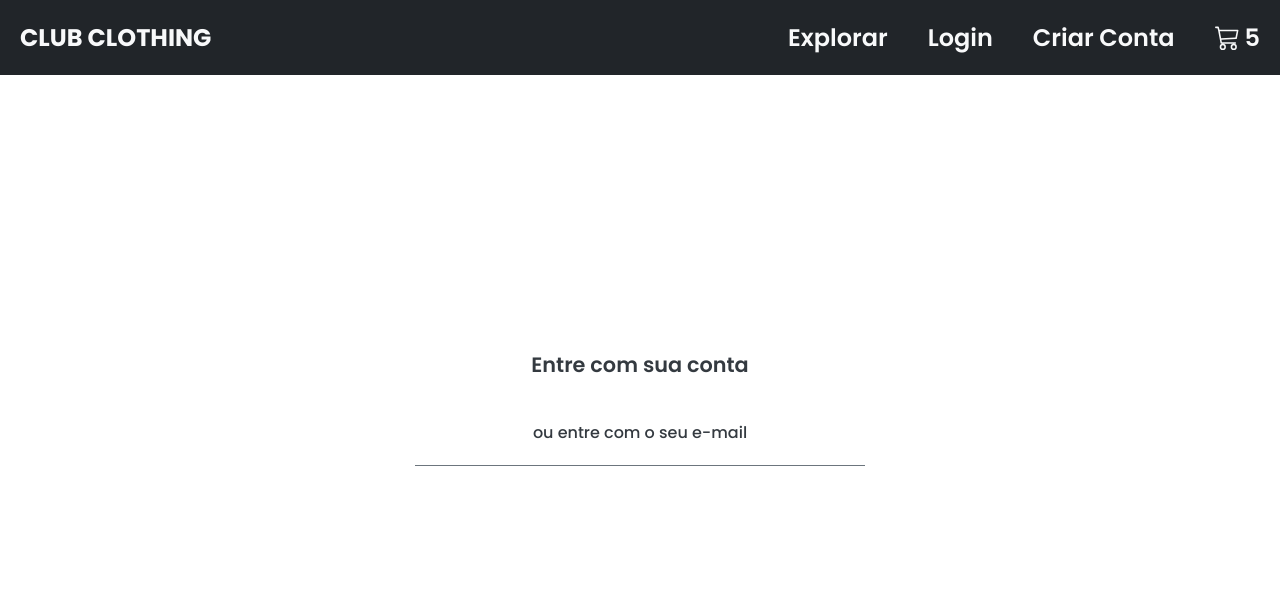
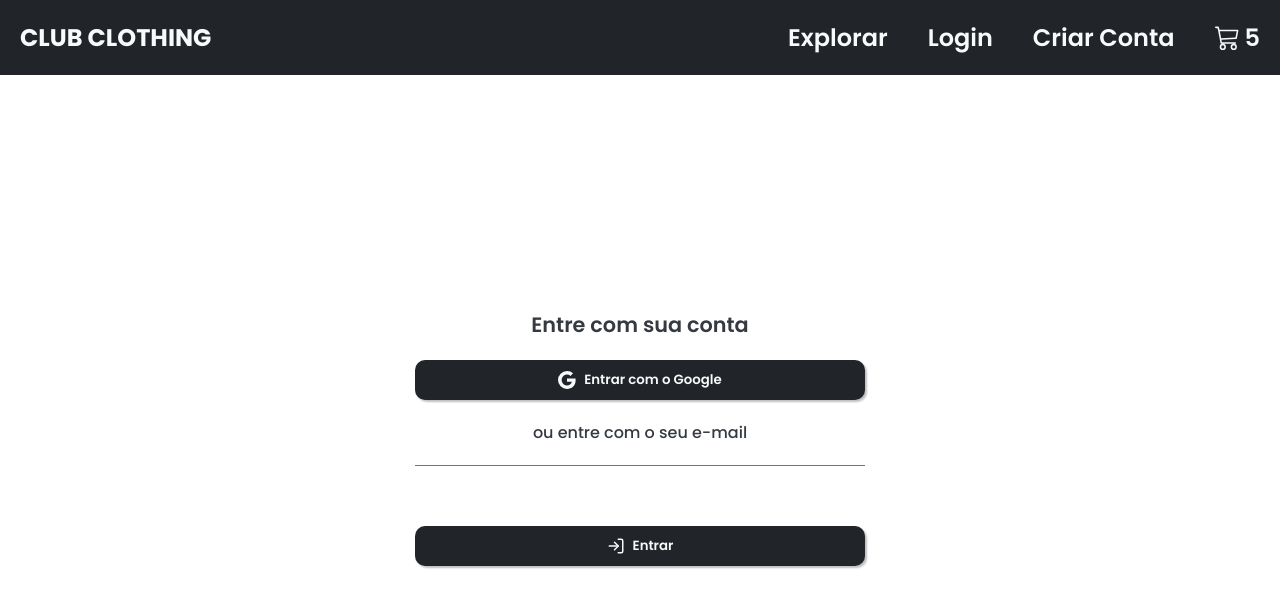
Before and after one commit to nilsondev90/ecommerce-web, a React (Create React App) app: page /login in a window 1280 px wide. Shown: the top 608 px of the page. Built offline with nearby package versions, Linux system fonts and the light colour scheme; no server answers.

Commit message:
feat: add Custom Button Login Page

```diff
--- a/src/components/custon-button/custon-button.component.tsx
+++ b/src/components/custon-button/custon-button.component.tsx
@@ -1,4 +1,6 @@
 import React, { FunctionComponent, ButtonHTMLAttributes } from 'react'
+
+// Styles
 import { CustomButtonContainer, IconContainer } from "./custon-button.styles"
 
 /*
--- a/src/pages/login/login.page.tsx
+++ b/src/pages/login/login.page.tsx
@@ -1,4 +1,12 @@
+// Icones
+import { BsGoogle } from 'react-icons/bs'
+import { FiLogIn } from 'react-icons/fi'
+
+// Components
 import Header from "../../components/header/header.component"
+import CustomButton from '../../components/custon-button/custon-button.component'
+
+// Styles
 import { LoginContainer, LoginContent, LoginHeadLine, LoginInputContainer, LoginSubtitle } from "./login.styles"
 
 const LoginPage = () => {
@@ -10,14 +18,14 @@ const LoginPage = () => {
                 <LoginContent>
                     <LoginHeadLine>Entre com sua conta</LoginHeadLine>
 
-                    {/* button */}
+                    <CustomButton startIcon={<BsGoogle size={18}/>}>Entrar com o Google</CustomButton>
 
                     <LoginSubtitle>ou entre com o seu e-mail</LoginSubtitle>
 
                     <LoginInputContainer>{/* email input */}</LoginInputContainer>
                     <LoginInputContainer>{/* password input */}</LoginInputContainer>
 
-                    {/* button */}
+                    <CustomButton startIcon={<FiLogIn size={18}/>}>Entrar</CustomButton>
                 </LoginContent>
             </LoginContainer>
         </>
```
